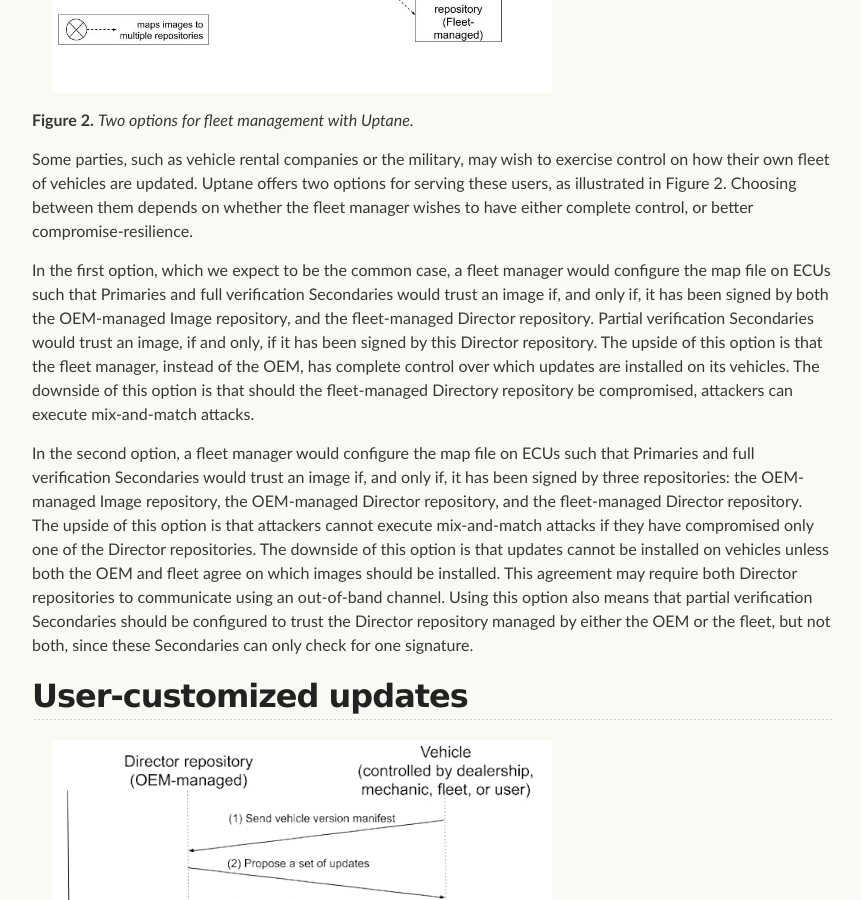
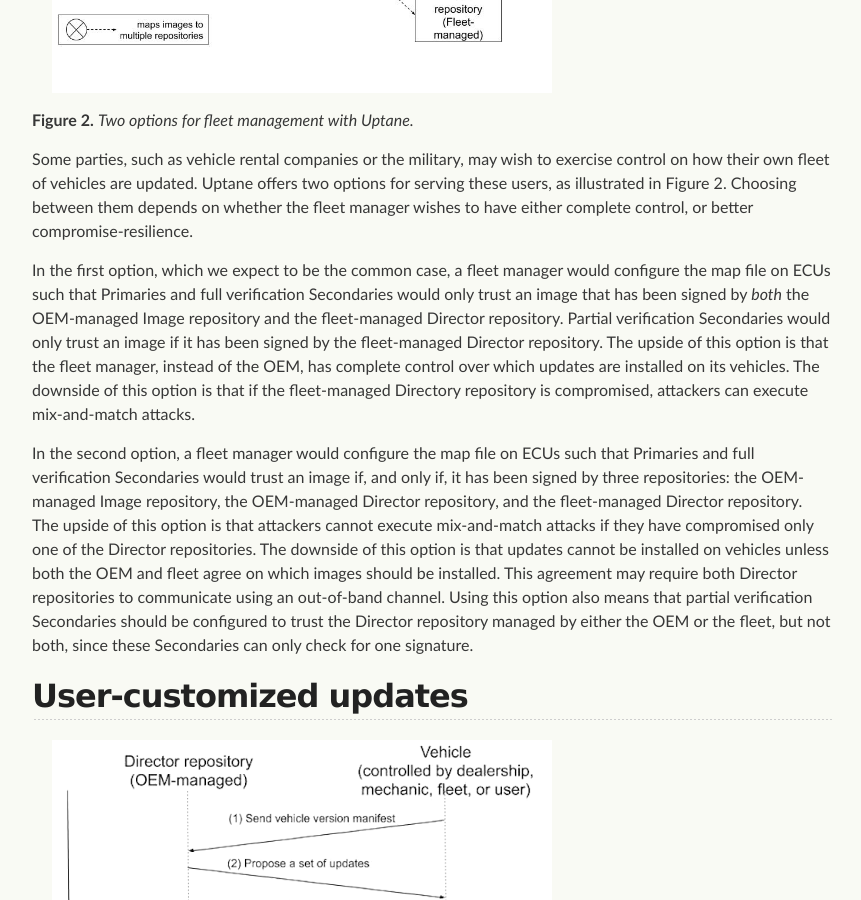
Before and after one commit to uptane/deployment-considerations, a Jekyll site: the page built from customizations.md, in a window 1280 px wide and 900 px high, scrolled down 5310 px. Shown: the whole window, without its empty margins (208-1069 px from the left). Built offline with Jekyll 4.4.1, drawn with Linux system fonts in a browser that asks for light colours; our own code applies the rules of GitHub Pages for plain Markdown files.

Commit message:
Update customizations.md
Co-Authored-By: Patrick Vacek <patrickvacek@gmail.com>

```diff
--- a/customizations.md
+++ b/customizations.md
@@ -103,7 +103,7 @@ If all ECUs do have additional storage, and can perform a rollback, then the OEM
 
 Some parties, such as vehicle rental companies or the military, may wish to exercise control on how their own fleet of vehicles are updated. Uptane offers two options for serving these users, as illustrated in Figure 2. Choosing between them depends on whether the fleet manager wishes to have either complete control, or better compromise-resilience.
 
-In the first option, which we expect to be the common case, a fleet manager would configure the map file on ECUs such that Primaries and full verification Secondaries would trust an image if, and only if, it has been signed by both the OEM-managed Image repository, and the fleet-managed Director repository. Partial verification Secondaries would trust an image, if and only, if it has been signed by this Director repository. The upside of this option is that the fleet manager, instead of the OEM, has complete control over which updates are installed on its vehicles. The downside of this option is that should the fleet-managed Directory repository be compromised, attackers can execute mix-and-match attacks.
+In the first option, which we expect to be the common case, a fleet manager would configure the map file on ECUs such that Primaries and full verification Secondaries would only trust an image that has been signed by *both* the OEM-managed Image repository and the fleet-managed Director repository. Partial verification Secondaries would only trust an image if it has been signed by the fleet-managed Director repository. The upside of this option is that the fleet manager, instead of the OEM, has complete control over which updates are installed on its vehicles. The downside of this option is that if the fleet-managed Directory repository is compromised, attackers can execute mix-and-match attacks.
 
 In the second option, a fleet manager would configure the map file on ECUs such that Primaries and full verification Secondaries would trust an image if, and only if, it has been signed by three repositories: the OEM-managed Image repository, the OEM-managed Director repository, and the fleet-managed Director repository. The upside of this option is that attackers cannot execute mix-and-match attacks if they have compromised only one of the Director repositories. The downside of this option is that updates cannot be installed on vehicles unless both the OEM and fleet agree on which images should be installed. This agreement may require both Director repositories to communicate using an out-of-band channel. Using this option also means that partial verification Secondaries should be configured to trust the Director repository managed by either the OEM or the fleet, but not both, since these Secondaries can only check for one signature.
 
```
